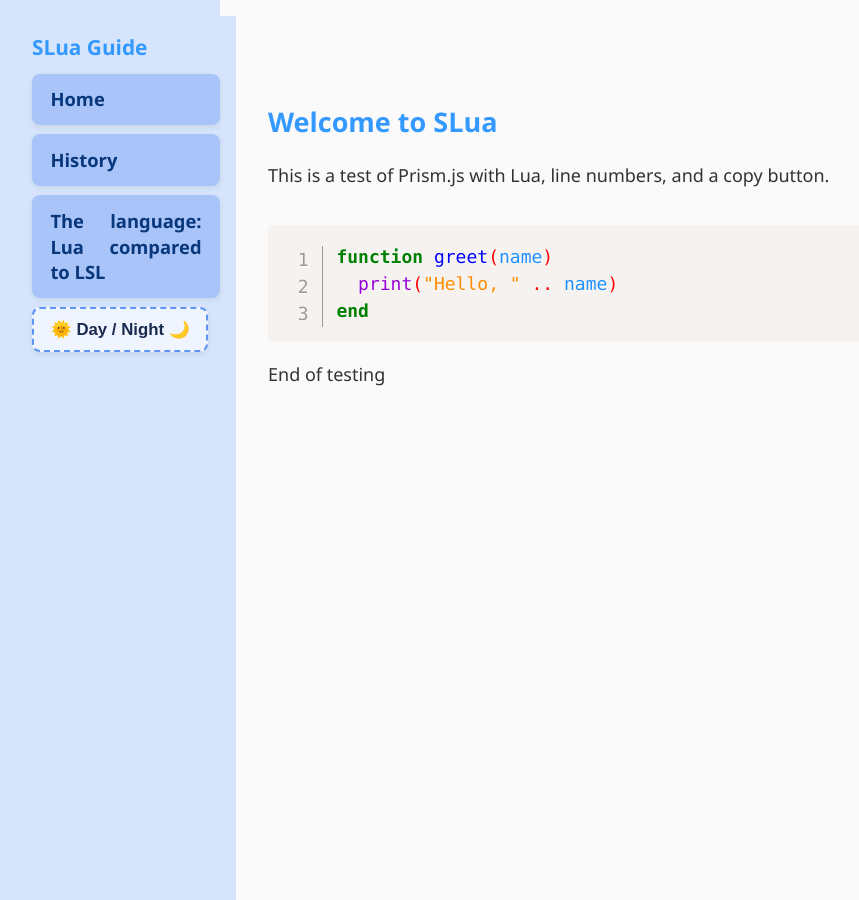
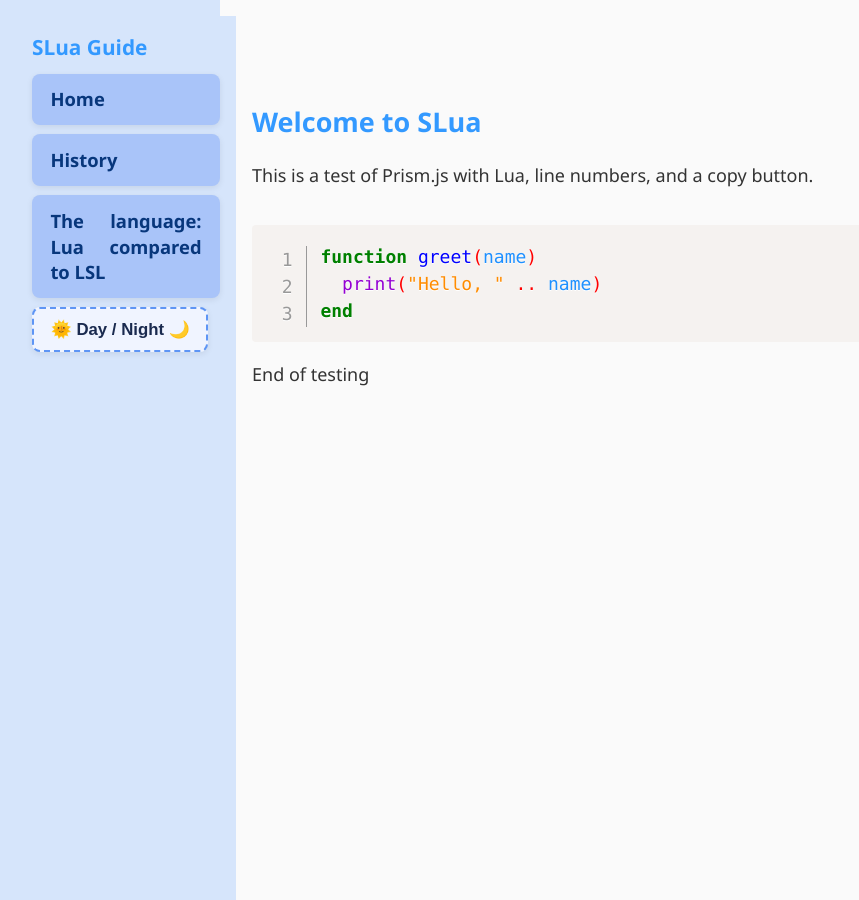
Before and after one commit to Suzanna-Linn/slua, a Jekyll site: the page built from docs/index.md, in a window 1280 px wide. Shown: the whole page, without its empty margins (0-859 px from the left). Built offline with Jekyll 4.4.1, drawn with Linux system fonts in a browser that asks for light colours; nearby versions of some CDN libraries; comment, search, counter and statistics services are not loaded.

Commit message:
Update style.css

```diff
--- a/docs/assets/style.css
+++ b/docs/assets/style.css
@@ -88,7 +88,7 @@
 .content {
   width: 100%;
   margin-left: 220px;
-  padding: 2rem 2rem 2rem 3rem;
+  padding: 2rem 2rem 2rem 2rem;
   flex: 1;
 }
 
```
